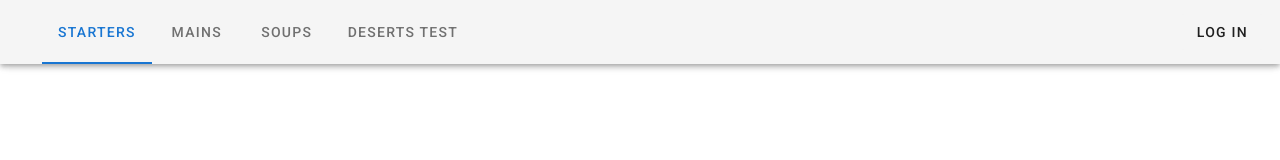
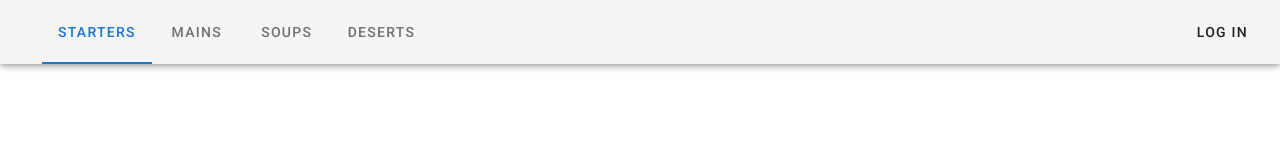
Before and after one commit to GaryGorynski/Gastro-apka, a Vue app: page / in a window 1280 px wide. Shown: the top 160 px of the page. Built offline with nearby package versions, Linux system fonts and the light colour scheme.

Commit message:
test2 (#2)

```diff
--- a/src/components/header.vue
+++ b/src/components/header.vue
@@ -4,7 +4,7 @@
       <v-tab>Starters</v-tab>
       <v-tab>Mains</v-tab>
       <v-tab>Soups</v-tab>
-      <v-tab>Deserts test</v-tab>
+      <v-tab>Deserts</v-tab>
       <v-spacer></v-spacer>
     </v-tabs>
 
```
